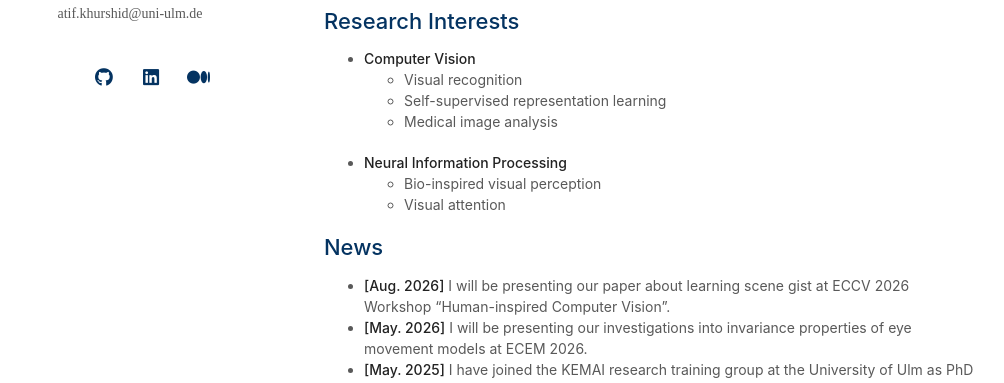
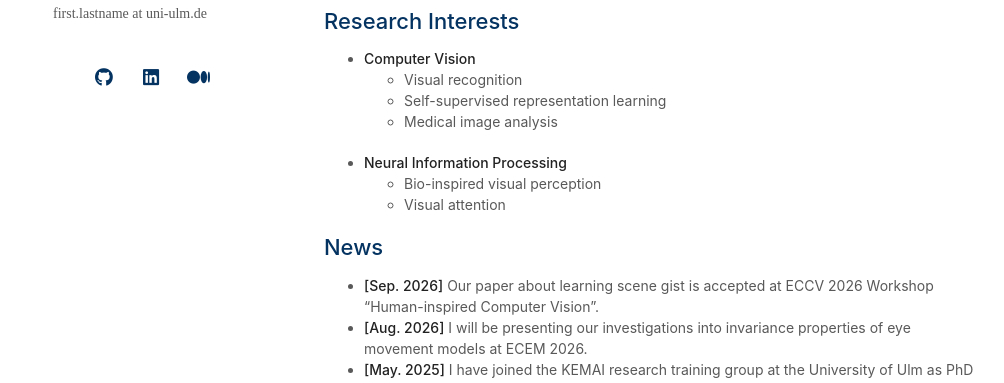
Before and after one commit to atifkhurshid/atifkhurshid.github.io, a plain HTML site: page index.html in a window 1280 px wide. Shown: the part 354-737 px from the top of the page, without its empty margins (146-1150 px from the left). Drawn offline with Linux system fonts and the light colour scheme; some icons are missing.

Commit message:
Deploy to GitHub Pages

```diff
--- a/index.html
+++ b/index.html
@@ -71,7 +71,7 @@
         <br>
 
 
-        <email>atif.khurshid@uni-ulm.de</email>
+        <email>first.lastname at uni-ulm.de</email>
 
 
         <br>
@@ -137,8 +137,8 @@
 <h2 id="news">News</h2>
 
 <ul>
-  <li><strong>[Aug. 2026]</strong> I will be presenting our paper about learning scene gist at ECCV 2026 Workshop “Human-inspired Computer Vision”.</li>
-  <li><strong>[May. 2026]</strong> I will be presenting our investigations into invariance properties of eye movement models at ECEM 2026.</li>
+  <li><strong>[Sep. 2026]</strong> Our paper about learning scene gist is accepted at ECCV 2026 Workshop “Human-inspired Computer Vision”.</li>
+  <li><strong>[Aug. 2026]</strong> I will be presenting our investigations into invariance properties of eye movement models at ECEM 2026.</li>
   <li><strong>[May. 2025]</strong> I have joined the KEMAI research training group at the University of Ulm as PhD student.</li>
   <li><strong>[Apr. 2025]</strong> Our paper about the TVFace dataset is accepted to PAA.</li>
   <li><strong>[Jul. 2024]</strong> Our paper about cephalometric landmark detection is accepted to ESWA.</li>
```
